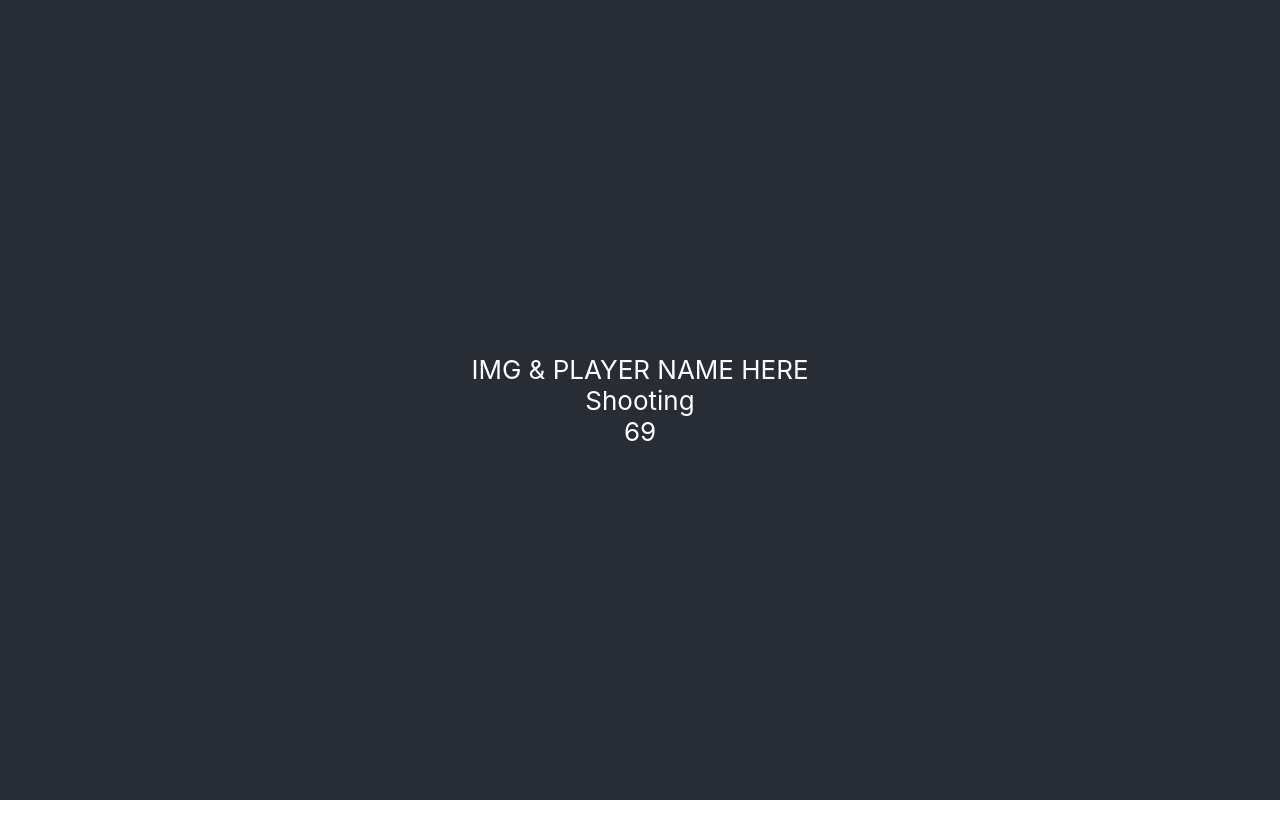
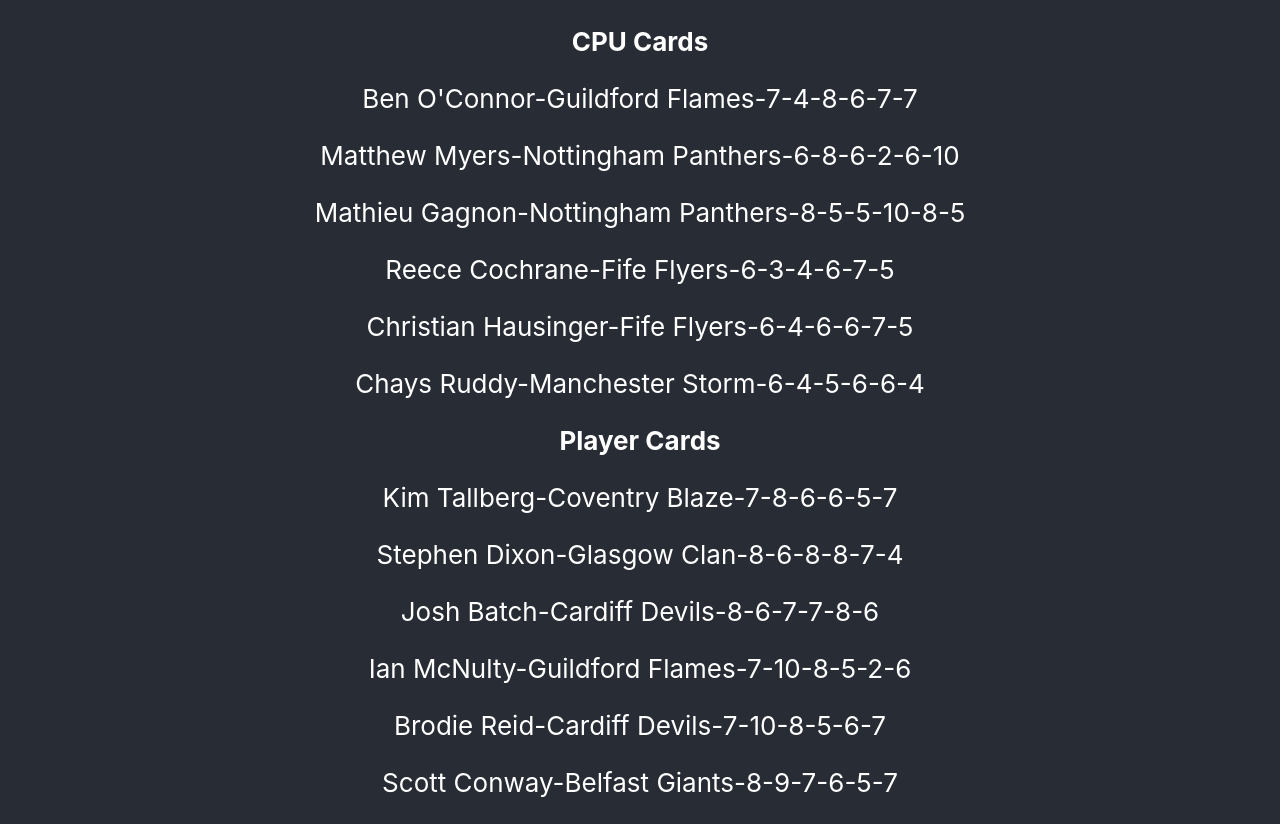
Before and after one commit to lukes-code/HockeyTrumps, a React (Create React App) app: page / in a window 1280 px wide. Before the commit the page ends 800 px from the top, so only its background shows below. Built offline with nearby package versions, Linux system fonts and the light colour scheme.

Commit message:
Generate Hands #4 (#18)

```diff
--- a/src/App.js
+++ b/src/App.js
@@ -1,11 +1,11 @@
 import './App.css';
-import CardContainer from './components/CardContainer';
+import Cards from './components/Cards';
 
 function App() {
   return (
     <div className="App">
       <header className="App-header">
-        <CardContainer />
+        <Cards />
       </header>
     </div>
   );
--- /dev/null
+++ b/src/components/Cards/Cards.jsx
@@ -0,0 +1,35 @@
+import React, { useState, useEffect } from 'react';
+import data from '../../players.json';
+
+export default function Card() {
+    const [cpuHand, setCpuHand] = useState([]);
+    const [playerHand, setPlayerHand] = useState([]);
+
+    useEffect(() => {
+        const twoHands = data.players.sort(() => .5 - Math.random()).slice(0,12);
+        const middleIndex = Math.ceil(twoHands.length / 2);
+        setCpuHand(twoHands.splice(0, middleIndex));
+        setPlayerHand(twoHands.splice(-middleIndex));
+    }, []);
+
+    const cpuCards = cpuHand.map((card) =>
+        <p>{card.name}-{card.team}-{card.attributes.slapShot}-{card.attributes.wristShot}-{card.attributes.passing}-{card.attributes.fighting}-{card.attributes.defence}-{card.attributes.endurance}</p>
+    );
+
+    const playerCards = playerHand.map((card) =>
+    <p>{card.name}-{card.team}-{card.attributes.slapShot}-{card.attributes.wristShot}-{card.attributes.passing}-{card.attributes.fighting}-{card.attributes.defence}-{card.attributes.endurance}</p>
+    );
+
+    return (
+        <div className="card">
+            <div>
+                <p><b>CPU Cards</b></p>
+                {cpuCards}
+            </div>
+            <div>
+                <p><b>Player Cards</b></p>
+                {playerCards}
+            </div>
+        </div>
+    );
+}
--- /dev/null
+++ b/src/components/Cards/index.js
@@ -0,0 +1,2 @@
+import Cards from "./Cards";
+export default Cards;
```
